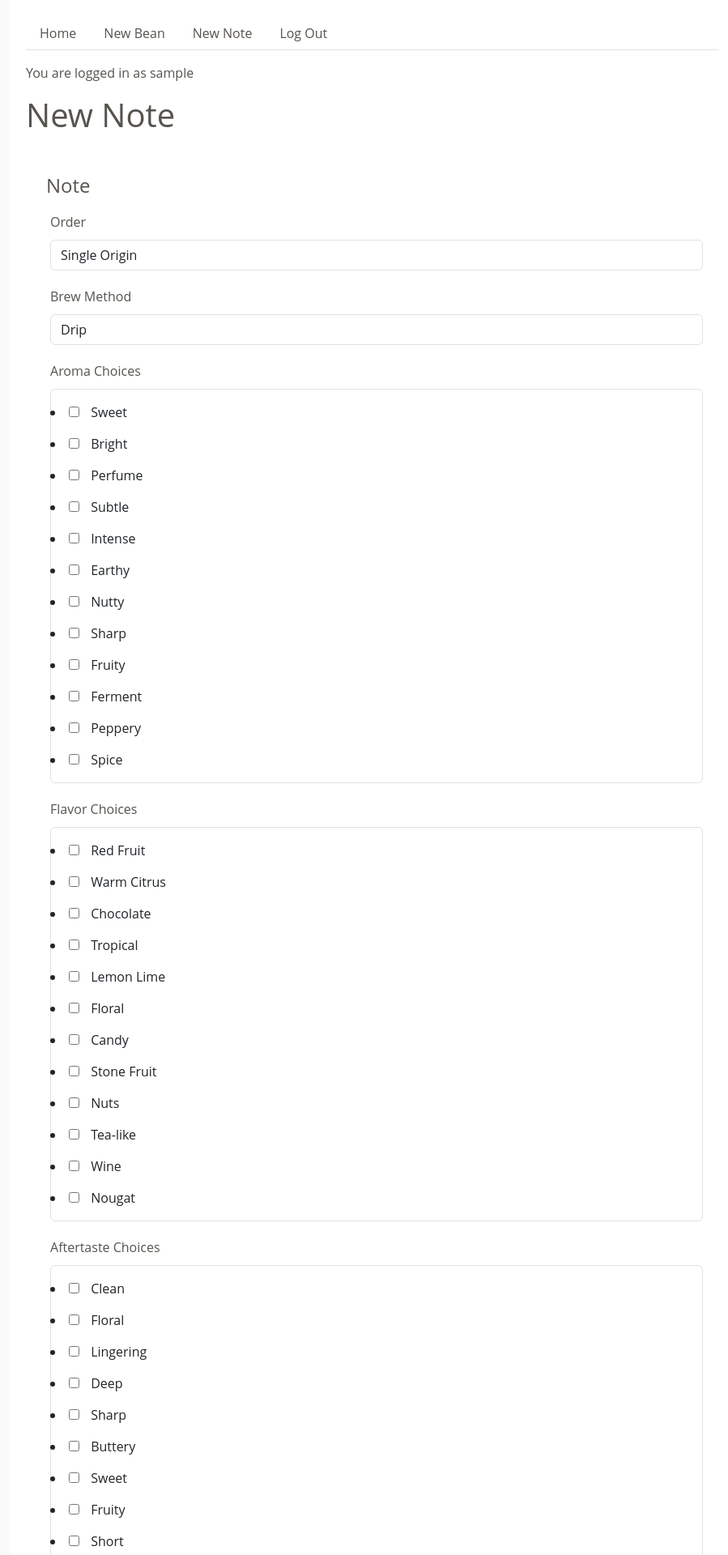
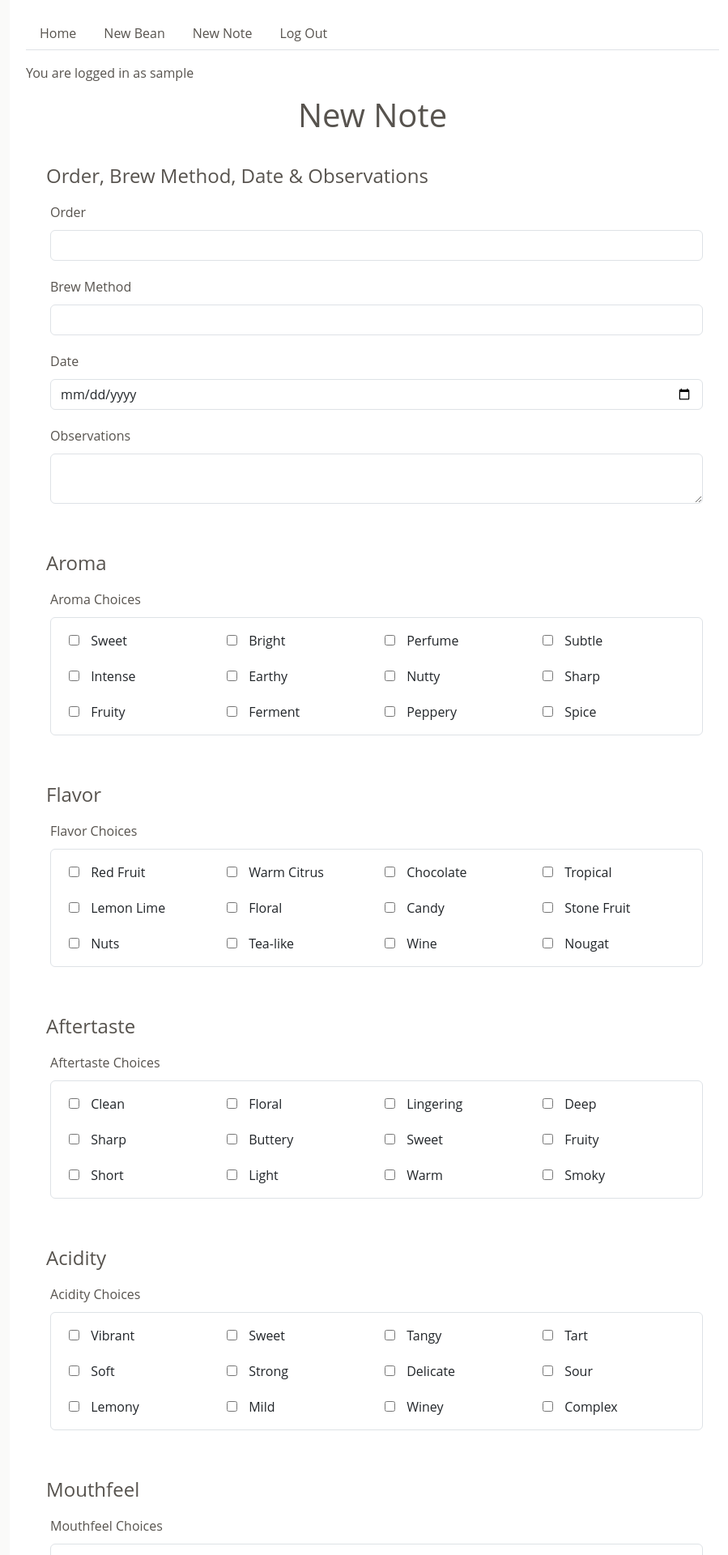
Before and after one commit to mikeygough/coffee-hunter-100, a Flask app: page /new_note in a window 1280 px wide. Shown: the top 1920 px of the page at 81% size, without its empty margins (180-1079 px from the left). Run offline with Flask 2, Linux system fonts and the light colour scheme; the visitor is signed in with stand-in values (Sample User, id 1); data comes from the database, SQL or seed files in the repository; some libraries are stand-ins or nearby versions.

Commit message:
more form styling, model tweaking

```diff
--- a/ch_100_app/main/forms.py
+++ b/ch_100_app/main/forms.py
@@ -30,7 +30,7 @@ class BeanForm(FlaskForm):
     """Form for adding/updating a Bean."""
 
     name = StringField(
-        "Name",
+        "Bean Name",
         validators=[
             DataRequired(),
             Length(
@@ -38,6 +38,7 @@ class BeanForm(FlaskForm):
                 message="Your bean needs a name! (Keep it 60 characters or less).",
             ),
         ],
+        render_kw={"placeholder": "Santa Rita..."},
     )
 
     cultivar = StringField(
@@ -48,6 +49,7 @@ class BeanForm(FlaskForm):
                 message="Your bean needs a cultivar value (keep it 60 characters or less).",
             ),
         ],
+        render_kw={"placeholder": "Arabica, Typica, Geisha..."},
     )
 
     origin = StringField(
@@ -59,31 +61,14 @@ class BeanForm(FlaskForm):
                 message="Your bean needs an origin! (Keep it 100 characters or less).",
             ),
         ],
+        render_kw={"placeholder": "Ethiopia, Colombia, Brazil..."},
     )
 
-    producer = StringField(
-        "Producer",
-        validators=[
-            Length(
-                max=100,
-                message="Your bean needs a producer value (keep it 100 characters or less).",
-            )
-        ],
+    wash_process = SelectField(
+        "Wash Process", choices=[("", "")] + WashProcess.choices()
     )
 
-    wash_process = SelectField("Wash Process", choices=WashProcess.choices())
-
-    roasted_by = StringField(
-        "Roaster",
-        validators=[
-            Length(
-                max=100,
-                message="Your bean needs a roasted_by value (keep it 60 characters or less).",
-            )
-        ],
-    )
-
-    roast_level = SelectField("Roast Level", choices=RoastLevel.choices())
+    roast_level = SelectField("Roast Level", choices=[("", "")] + RoastLevel.choices())
 
     submit = SubmitField("Save Bean")
 
@@ -91,11 +76,19 @@ class BeanForm(FlaskForm):
 class NoteForm(FlaskForm):
     """Form for adding/updating a Note."""
 
-    order = SelectField("Order", choices=OrderCategory.choices())
+    order = SelectField("Order", choices=[("", "")] + OrderCategory.choices())
 
-    brew_method = SelectField("Brew Method", choices=BrewMethod.choices())
+    brew_method = SelectField("Brew Method", choices=[("", "")] + BrewMethod.choices())
 
-    # multi selects start
+    date_time = DateField("Date")
+
+    observations = TextAreaField(
+        "Observations",
+        validators=[
+            DataRequired(),
+        ],
+    )
+
     aromas = SelectMultipleField(
         "Aroma Choices",
         choices=[(choice.name, choice.value) for choice in AromaChoices],
@@ -131,15 +124,4 @@ class NoteForm(FlaskForm):
         option_widget=widgets.CheckboxInput(),
     )
 
-    # multi selects end
-
-    general_notes = TextAreaField(
-        "General Notes",
-        validators=[
-            DataRequired(),
-        ],
-    )
-
-    date_time = DateField("Date")
-
     submit = SubmitField("Save Note")
--- a/ch_100_app/main/routes.py
+++ b/ch_100_app/main/routes.py
@@ -29,13 +29,11 @@ def new_bean():
             name=form.name.data,
             cultivar=form.cultivar.data,
             origin=form.origin.data,
-            producer=form.producer.data,
             process=form.wash_process.data,
-            roasted_by=form.roasted_by.data,
             roast_level=form.roast_level.data,
         )
         # added this ⬇️
-        new_bean = db.session.merge(new_bean)
+        # new_bean = db.session.merge(new_bean)
         # added this ⬆️
         db.session.add(new_bean)
         db.session.commit()
@@ -62,7 +60,7 @@ def new_note():
             aftertaste=form.aftertastes.data,
             acidity=form.acidities.data,
             mouthfeel=form.mouthfeels.data,
-            general_notes=form.general_notes.data,
+            observations=form.observations.data,
             date_time=form.date_time.data,
         )
         # added this ⬇️
--- a/ch_100_app/static/style.css
+++ b/ch_100_app/static/style.css
@@ -49,3 +49,22 @@ input[type='submit'] {
 .btn:hover {
   background-color: #f59e0b;
 }
+
+.new-header {
+  text-align: center;
+}
+
+fieldset {
+  margin-top: 0;
+  margin-bottom: 0;
+}
+
+#aromas,
+#flavors,
+#aftertastes,
+#acidities,
+#mouthfeels {
+  display: grid;
+  grid-template-columns: repeat(4, 1fr);
+  list-style: none;
+}
--- a/ch_100_app/templates/new_note.html
+++ b/ch_100_app/templates/new_note.html
@@ -1,33 +1,63 @@
 {% extends 'base.html' %} {% from "_render_field.html" import
 render_field %} {% block content %}
 
-<h1>New Note</h1>
+<h1 class="new-header">New Note</h1>
 
 <form action="/signup" method="POST">
   {{ form.csrf_token }}
-  <fieldset>
-    <legend>Note</legend>
 
-    {{ render_field(form.order) }}
+  <section>
+    <fieldset>
+      <legend>Order, Brew Method, Date & Observations</legend>
 
-    {{ render_field(form.brew_method) }}
+      {{ render_field(form.order) }}
+      {{ render_field(form.brew_method) }}
+      {{ render_field(form.date_time) }}
+      {{ render_field(form.observations) }}
+    </fieldset>
+  </section>
 
-    {{ render_field(form.aromas) }}
+  <section>
+    <fieldset>
+      <legend>Aroma</legend>
+      {{ render_field(form.aromas) }}
+    </fieldset>
+  </section>
 
-    {{ render_field(form.flavors) }}
+  <section>
+    <fieldset>
+      <legend>Flavor</legend>
+      {{ render_field(form.flavors) }}
+    </fieldset>
+  </section>
 
-    {{ render_field(form.aftertastes) }}
+  <section>
+    <fieldset>
+      <legend>Aftertaste</legend>
+      {{ render_field(form.aftertastes) }}
+    </fieldset>
+  </section>
 
-    {{ render_field(form.acidities) }}
+  <section>
+    <fieldset>
+      <legend>Acidity</legend>
+      {{ render_field(form.acidities) }}
+    </fieldset>
+  </section>
 
-    {{ render_field(form.mouthfeels) }}
+  <section>
+    <fieldset>
+      <legend>Mouthfeel</legend>
+      {{ render_field(form.mouthfeels) }}
+    </fieldset>
+  </section>
 
-    {{ render_field(form.general_notes) }}
+  <section>
+    <fieldset>
+      {{ form.submit(class="btn") }}
+    </fieldset>
+  </section>
 
-    {{ render_field(form.date_time) }}
-
-    {{ form.submit(class="btn") }}
-  </fieldset>
 </form>
 
 {% endblock %}
```
Also changed, not shown: ch_100_app/models.py (+6 -12 lines), ch_100_app/templates/new_bean.html (+21 -14 lines), ch_100_app/database.db.
